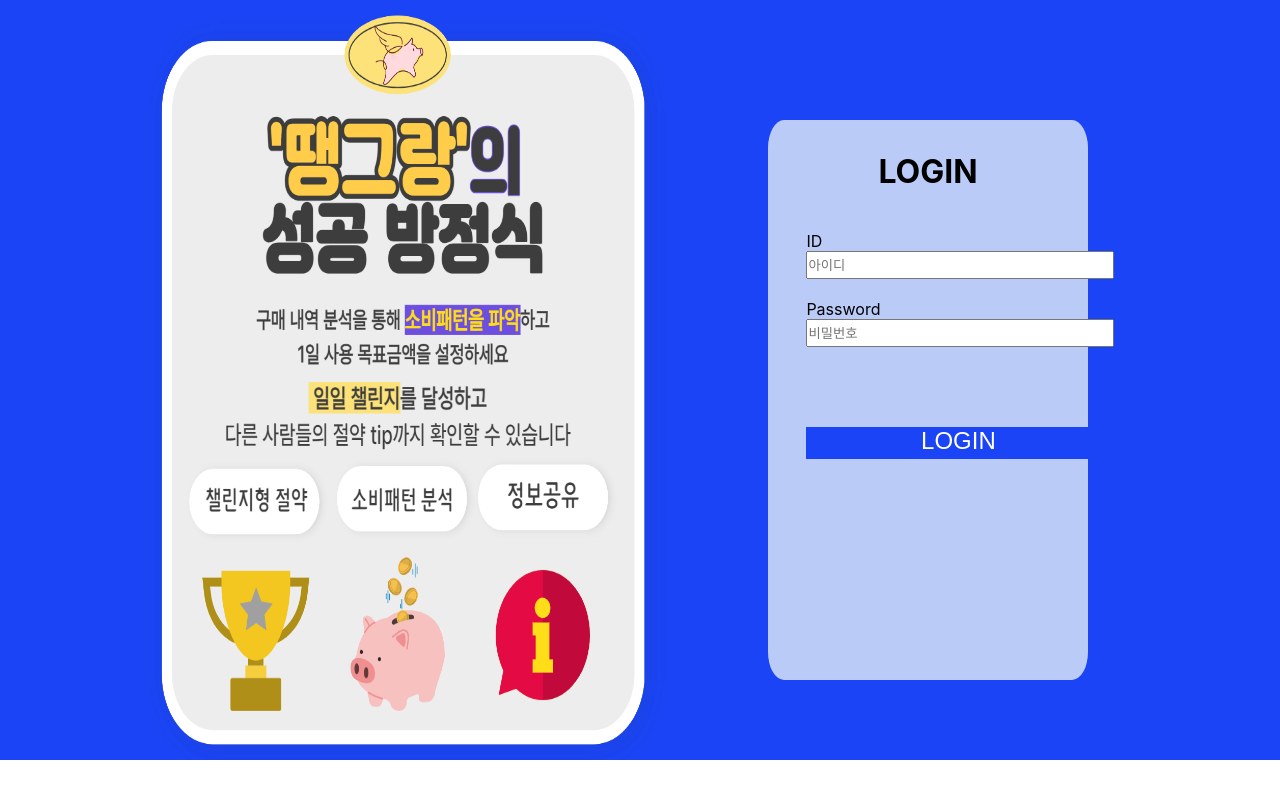
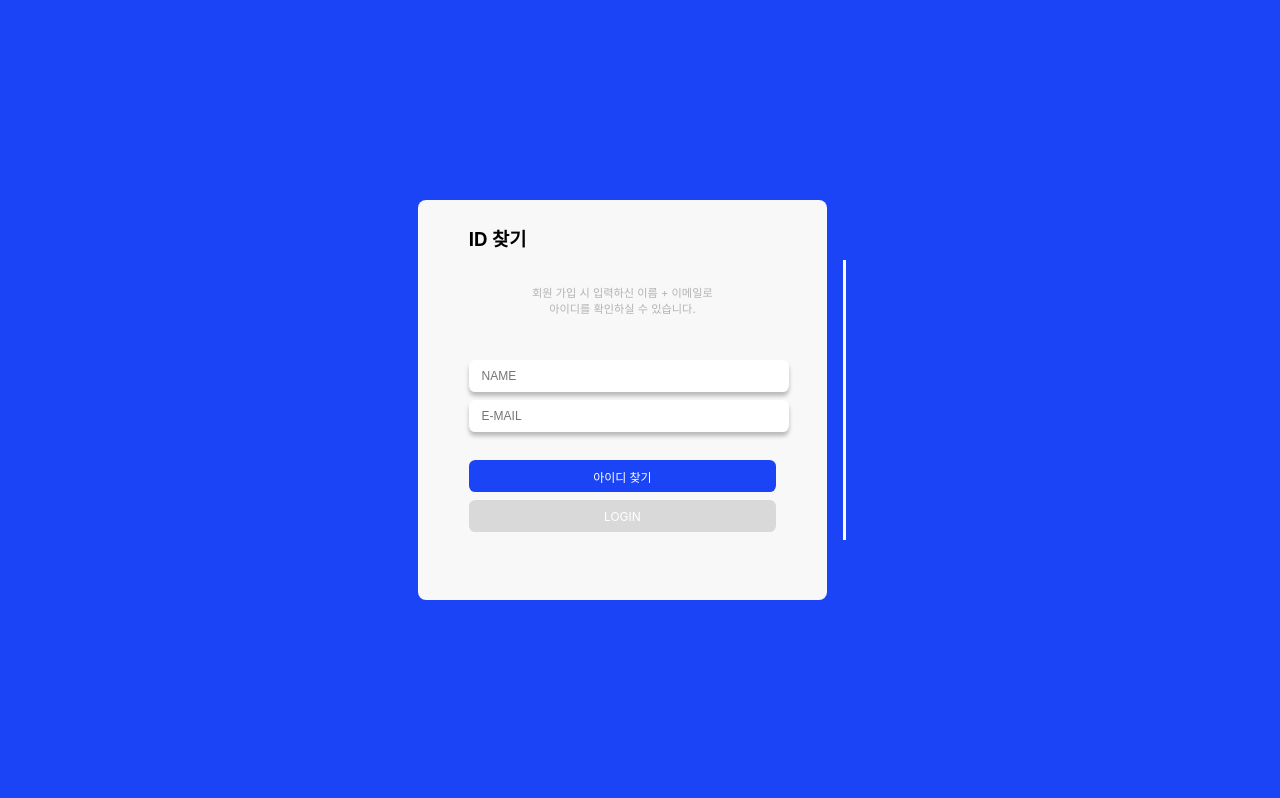
Before and after one commit to zosam-mosam/clink, a React (Create React App) app in the folder clink-react-app/: page / in a window 1280 px wide. Built offline with nearby package versions, Linux system fonts and the light colour scheme.

Commit message:
Add Find Id, Pwd Page

```diff
--- a/clink-react-app/package.json
+++ b/clink-react-app/package.json
@@ -6,6 +6,7 @@
     "@testing-library/jest-dom": "^5.16.5",
     "@testing-library/react": "^13.4.0",
     "@testing-library/user-event": "^13.5.0",
+    "node-sass": "^9.0.0",
     "react": "^18.2.0",
     "react-dom": "^18.2.0",
     "react-scripts": "5.0.1",
--- a/clink-react-app/src/App.js
+++ b/clink-react-app/src/App.js
@@ -1,14 +1,11 @@
-// import './App.css';
-import Index from './components/Index';
-import Login from './components/Login';
-
+import Index from "./components/Index";
+import Login from "./components/Login";
+import FindIdPwd from "./components/FindIdPwd";
 
 function App() {
   return (
     <>
-    <Index>
-      <Login/>
-    </Index>
+      <FindIdPwd />
     </>
   );
 }
--- /dev/null
+++ b/clink-react-app/src/components/FindIdPwd.js
@@ -0,0 +1,48 @@
+import "../styles/FindIdPwd.scss";
+import React, { useState } from "react";
+
+const handleSubmit = (event) => {
+  event.preventDefault();
+};
+
+const FindIdPwd = () => {
+  return (
+    <>
+      <div className="findIdPwdWrap">
+        <div className="findIdPwd">
+          <div className="innerWrap">
+            <h3>ID 찾기</h3>
+            <br />
+            <div className="findIdPwd_textBox">
+              회원 가입 시 입력하신 이름 + 이메일로
+              <br />
+              아이디를 확인하실 수 있습니다.
+            </div>
+            <br />
+            <div className="findIdPwd_inputBox">
+              <form onSubmit={handleSubmit}>
+                <input placeholder="NAME" className="findIdPwd_input" />
+              </form>
+            </div>
+            <div className="findIdPwd_inputBox">
+              <form onSubmit={handleSubmit}>
+                <input placeholder="E-MAIL" className="findIdPwd_input" />{" "}
+                <br></br>
+              </form>
+            </div>
+            <br />
+            <button className="btn-findId" type="submit">
+              아이디 찾기
+            </button>
+            <a href="index.do" className="btn-gotoLogin">
+              LOGIN
+            </a>
+          </div>
+        </div>
+        <div className="v-line"></div>
+      </div>
+    </>
+  );
+};
+
+export default FindIdPwd;
--- a/clink-react-app/src/components/Login.js
+++ b/clink-react-app/src/components/Login.js
@@ -1,36 +1,39 @@
-import '../styles/Login.scss';
-import React, {useState} from 'react';
+import "../styles/Login.scss";
+import React, { useState } from "react";
 
-const handleSubmit =(event)=>{
+const handleSubmit = (event) => {
   event.preventDefault();
+};
 
-
-}
-
-const Login =()=>{
-
-    return(
+const Login = () => {
+  return (
     <>
-        <div className='login'>
-            <div className='loginTitle'>
+      <div className="login">
+        <div className="loginTitle">
           <h1>LOGIN</h1>
         </div>
-            <br></br><br></br>
-            <div className='inputBox'>
+        <br></br>
+        <br></br>
+        <div className="inputBox">
           <form onSubmit={handleSubmit}>
             <p>ID</p>
-                    <input placeholder='아이디'/> <br></br><br></br>
+            <input placeholder="아이디" /> <br></br>
+            <br></br>
           </form>
         </div>
-            <div className='inputBox'>
+        <div className="inputBox">
           <form onSubmit={handleSubmit}>
             <p>Password</p>
-                    <input placeholder='비밀번호'/> <br></br>
+            <input placeholder="비밀번호" /> <br></br>
           </form>
         </div>
-            <br></br><br></br><br></br><br></br>
-            <button className='btn-login' type='submit' >LOGIN</button>
-
+        <br></br>
+        <br></br>
+        <br></br>
+        <br></br>
+        <button className="btn-login" type="submit">
+          LOGIN
+        </button>
       </div>
     </>
   );
--- /dev/null
+++ b/clink-react-app/src/styles/FindIdPwd.scss
@@ -0,0 +1,83 @@
+*{
+    margin: 0;
+    padding: 0;
+}
+
+.findIdPwdWrap {
+    background-color: #1A44F5;
+    display: flex;
+    justify-content: center;
+    align-items: center;
+    height: 100vh;
+}
+
+.findIdPwd {
+    height: 50vh;
+    width: 32vw;
+    background-color: #f8f8f8;
+    border-radius: 1vh;
+
+    .innerWrap {
+        padding: 3vh 4vw 3vh 4vw;
+        h3 {
+            height: 5vh;
+        }
+        .findIdPwd_textBox {
+            font-size: 1.4vh;
+            color: #b3b3b3;
+            height: 7vh;
+            text-align: center;
+        }
+        .findIdPwd_inputBox {
+            height: 4vh;
+            margin-bottom: 1vh;
+
+            .findIdPwd_input{
+                padding-left: 1vw;
+                box-shadow: 0px 4px 4px rgba(0, 0, 0, 0.25);
+                border-style: none;
+                width: 100%;
+                height: 4vh;
+                font-size: 1.5vh;
+                border-radius: 0.5vw;
+            }
+        }
+
+        .btn-findId {
+            border-radius: 0.5vw;
+            margin-bottom: 1vh;
+            display: grid;
+            justify-content: center;
+            background-color: #1A44F5;
+            width: 100%;
+            height: 4vh;
+            text-align: center;
+            border-style: none;
+            color:white;
+            font-size: 1.5vh;
+            align-items: center;
+        }
+        .btn-gotoLogin {
+            border-radius: 0.5vw;
+            margin-bottom: 1vh;
+            display: grid;
+            justify-content: center;
+            background-color: #d9d9d9;
+            width: 100%;
+            height: 4vh;
+            text-align: center;
+            border-style: none;
+            color:white;
+            font-size: 1.5vh;
+            align-items: center;
+            text-decoration: none;
+        }
+    }
+}
+
+.v-line {
+    margin: 0vh 2vh 0vh 2vh;
+    background-color : #f8f8f8;
+    height : 35vh;
+    width: 0.4vh;
+}
--- a/clink-react-app/src/styles/Login.scss
+++ b/clink-react-app/src/styles/Login.scss
@@ -29,7 +29,7 @@
     font-size: 3vh;
 
 }
-input{
+.input{
     width: 38vh;
     height: 3vh;
 }
```
Also changed, not shown: 2 other files (tests, documents, lock files or other folders). Lines whose indentation alone changed are shown as unchanged.
